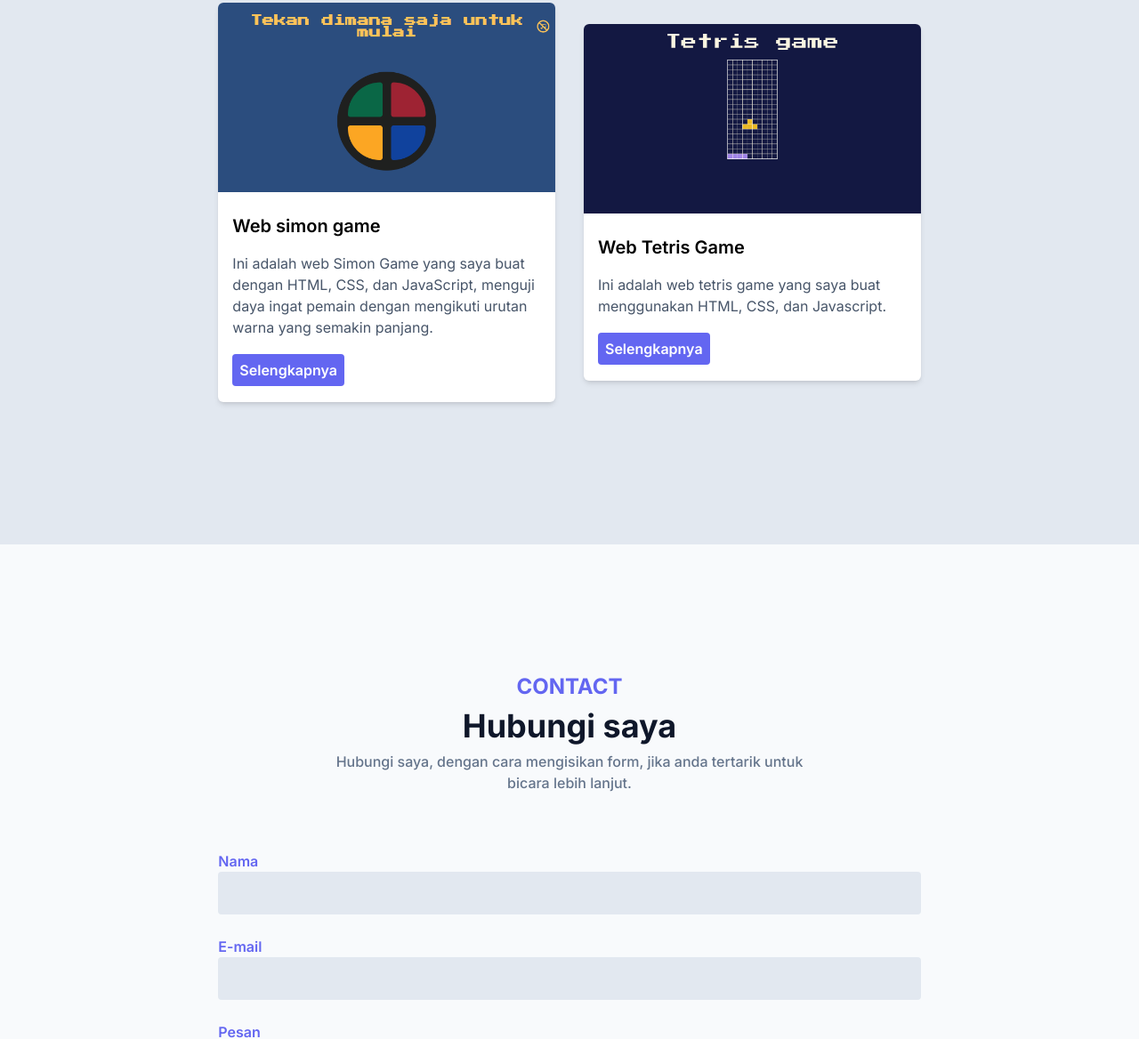
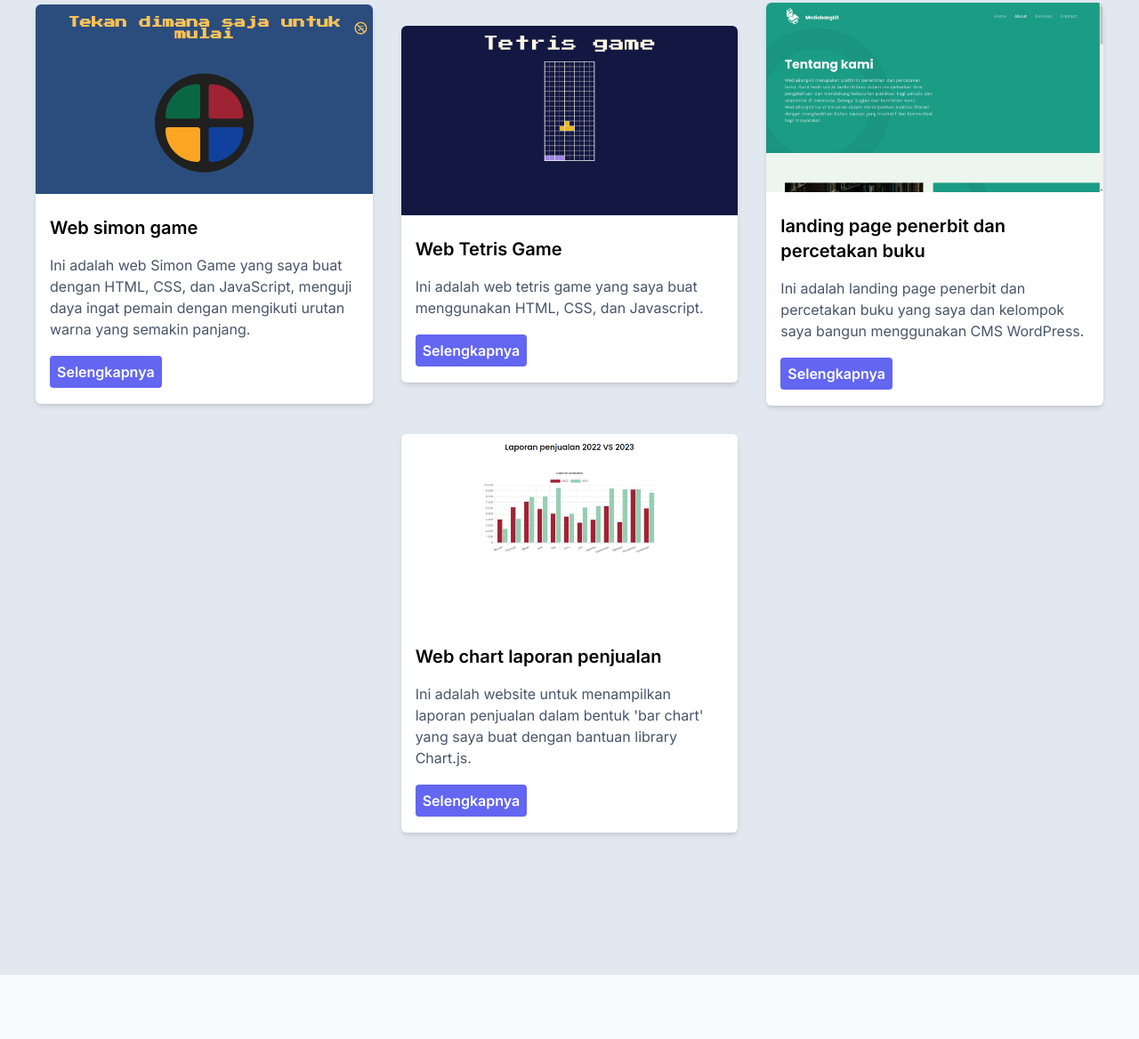
Before and after one commit to Arufaian/myportofolio, a website built with Vite: page index.html in a window 1280 px wide. Shown: the part 4742-5910 px from the top of the page at 89% size. Built offline with nearby package versions, Linux system fonts and the light colour scheme; a web font is replaced by a local one.

Commit message:
adding chart and group project in projects sections

```diff
--- a/index.html
+++ b/index.html
@@ -641,6 +641,65 @@
               </div>
             </div>
           </div>
+          <div class="w-full px-4 md:w-1/2 lg:w-1/3">
+            <div class="mb-8 overflow-hidden rounded-md bg-white shadow-md">
+              <img
+                src="./src/assets/Projects/mediabangkit.png"
+                alt="Gambar project tetris game"
+                class="w-full"
+              />
+              <div class="px-4 py-6">
+                <h3 class="mb-4">
+                  <a
+                    href="https://kel3.05tple001.my.id/"
+                    target="_blank"
+                    class="font-semibold hover:text-indigo-500 sm:text-lg md:text-xl"
+                    >landing page penerbit dan percetakan buku</a
+                  >
+                </h3>
+                <p class="mb-6 text-slate-600 sm:text-sm md:text-base">
+                  Ini adalah landing page penerbit dan percetakan buku yang saya
+                  dan kelompok saya bangun menggunakan CMS WordPress.
+                </p>
+                <a
+                  href="https://kel3.05tple001.my.id/"
+                  target="_blank"
+                  class="rounded bg-indigo-500 p-2 font-semibold text-white hover:bg-indigo-600"
+                  >Selengkapnya</a
+                >
+              </div>
+            </div>
+          </div>
+          <div class="w-full px-4 md:w-1/2 lg:w-1/3">
+            <div class="mb-8 overflow-hidden rounded-md bg-white shadow-md">
+              <img
+                src="./src/assets/Projects/chart.png"
+                alt="Gambar project tetris game"
+                class="w-full"
+              />
+              <div class="px-4 py-6">
+                <h3 class="mb-4">
+                  <a
+                    href="https://alfian-chartjs.vercel.app/"
+                    target="_blank"
+                    class="font-semibold hover:text-indigo-500 sm:text-lg md:text-xl"
+                    >Web chart laporan penjualan</a
+                  >
+                </h3>
+                <p class="mb-6 text-slate-600 sm:text-sm md:text-base">
+                  Ini adalah website untuk menampilkan laporan penjualan dalam
+                  bentuk 'bar chart' yang saya buat dengan bantuan library
+                  Chart.js.
+                </p>
+                <a
+                  href="https://alfian-chartjs.vercel.app/"
+                  target="_blank"
+                  class="rounded bg-indigo-500 p-2 font-semibold text-white hover:bg-indigo-600"
+                  >Selengkapnya</a
+                >
+              </div>
+            </div>
+          </div>
         </div>
       </div>
     </section>
```
Also changed, not shown: src/assets/Projects/chart.png (added), src/assets/Projects/mediabangkit.png (added).
